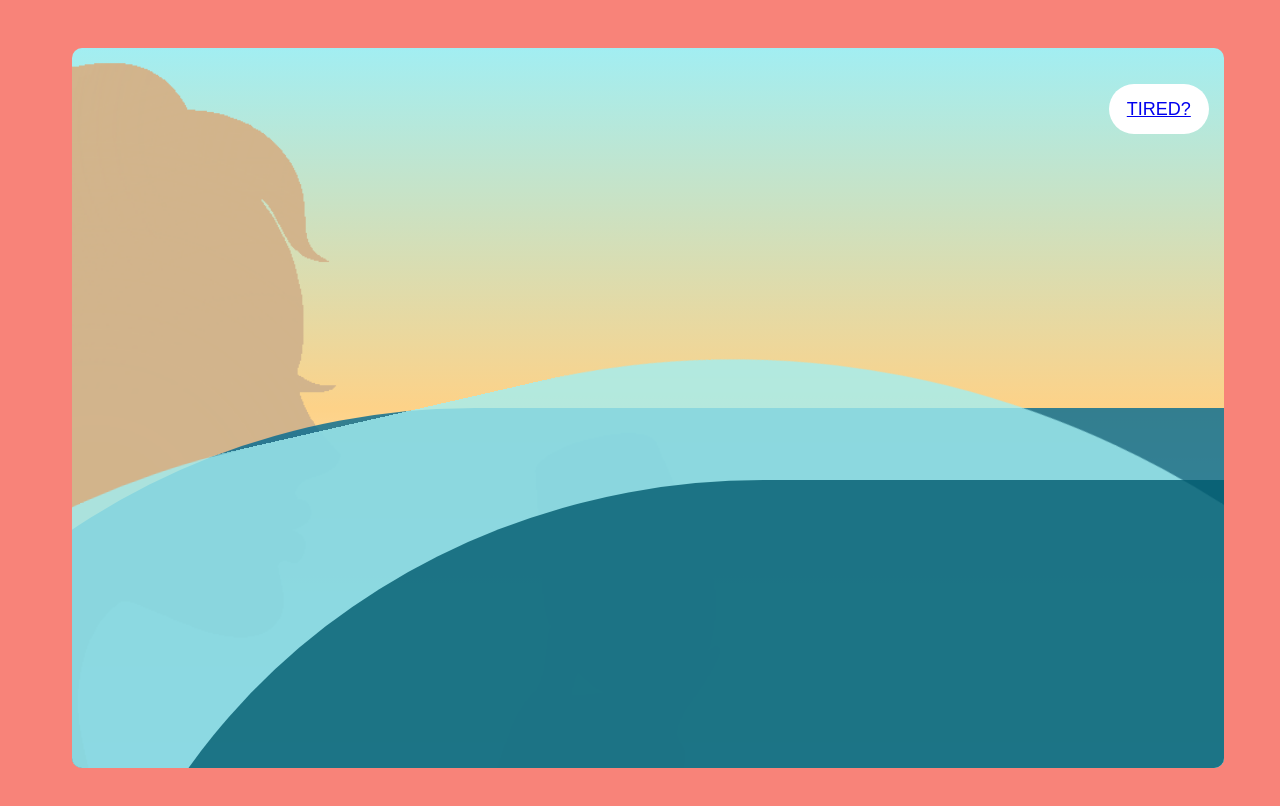
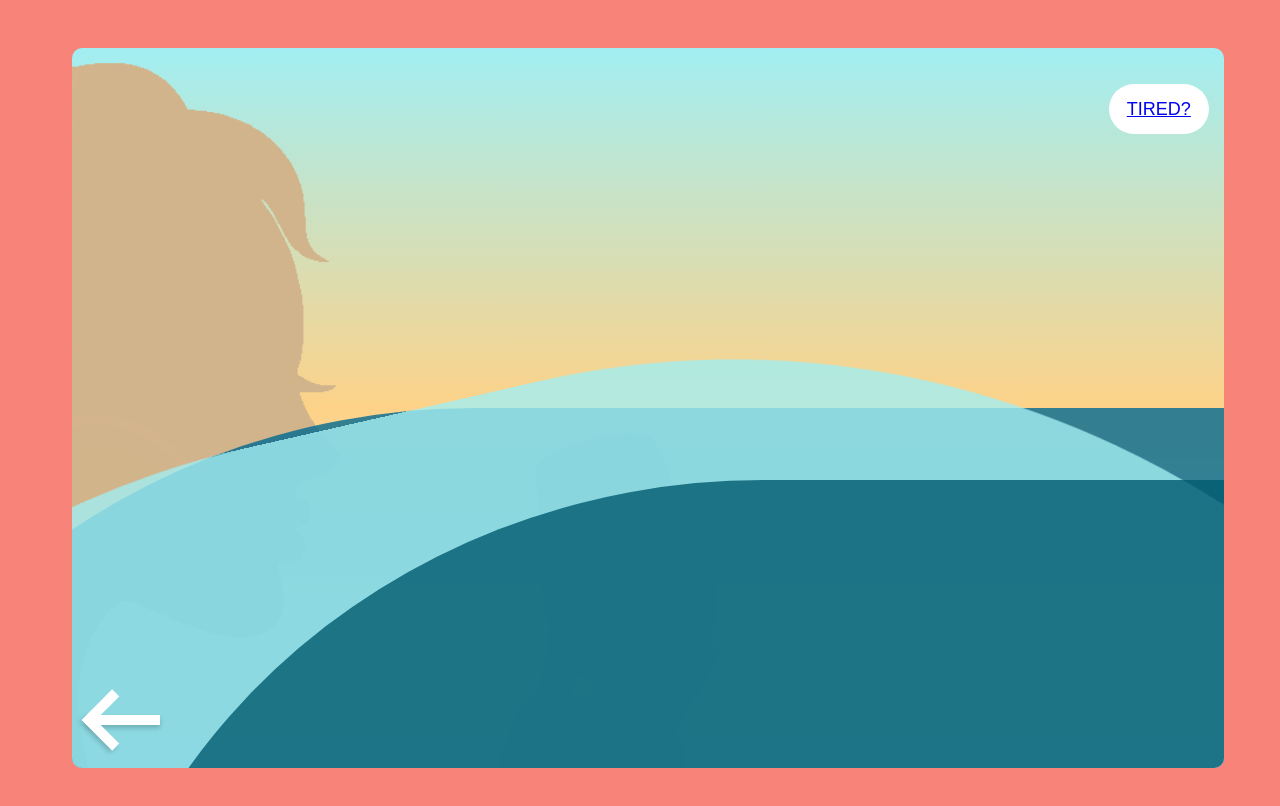
Before and after one commit to tajriyanc/tajriyanc.github.io, a plain HTML site: page s1fp/html/beach.html in a window 1280 px wide. Drawn offline with Linux system fonts and the light colour scheme.

Commit message:
Update beach.html

```diff
--- a/s1fp/html/beach.html
+++ b/s1fp/html/beach.html
@@ -24,6 +24,13 @@
 
     </div>
 
+    <a href="mix.html">
+        <div class="icon">
+            <div class="arrow">
+            </div>
+        </div>
+    </a>
+
 
 
 
```
